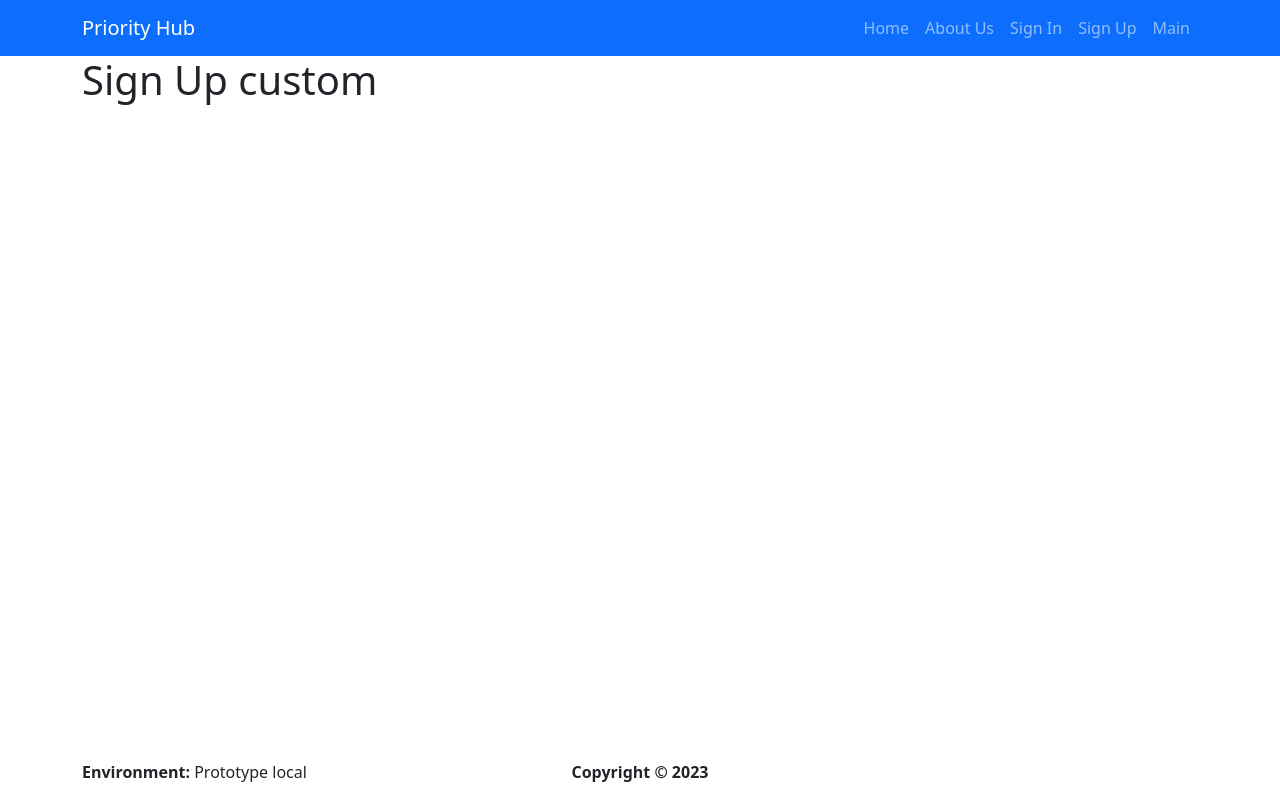
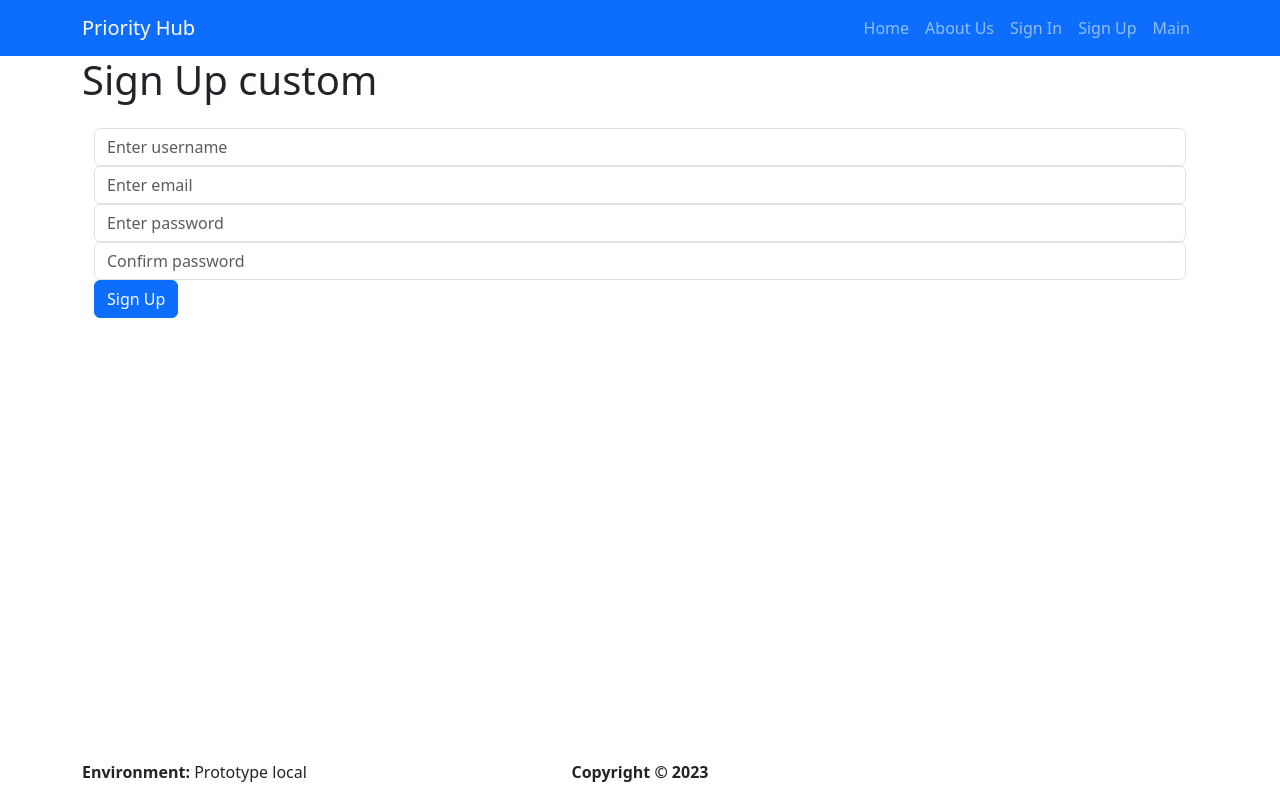
Before and after one commit to LMAR5/priority-hub-web, a React (Create React App) app in the folder application/frontend/: page /SignUp in a window 1280 px wide. Built offline with nearby package versions, Linux system fonts and the light colour scheme.

Commit message:
Add input and button for signup

```diff
--- a/application/frontend/src/components/Authentication/SignUpCustom.js
+++ b/application/frontend/src/components/Authentication/SignUpCustom.js
@@ -1,8 +1,43 @@
 import React from 'react';
+import Button from 'react-bootstrap/Button';
+import Form from 'react-bootstrap/Form';
+import Container from 'react-bootstrap/Container';
+import Row from 'react-bootstrap/Row';
+import Col from 'react-bootstrap/Col';
 
-function SignUpCustom(){
-    return(
-        <h1>Sign Up custom</h1>
+function SignUpCustom() {
+    return (
+        <>
+            <h1>Sign Up custom</h1>
+
+            <Container>
+                <Row>
+                    <Col>
+                        <Form>
+                            <Form.Group className='mb-3' controlId='formUsername' />
+                            <Form.Control type='user' placeholder='Enter username' />
+
+                            <Form.Group classname='mb-3' controlId='formBasicEmail' />
+                            <Form.Control type='email' placeholder='Enter email' />
+
+
+                            <Form.Group classname='mb-3' controlId='formPassword' />
+                            <Form.Control type='password' placeholder='Enter password' />
+
+                            <Form.Group classname='mb-3' controlId='formConfirmPassword' />
+                            <Form.Control type='password' placeholder='Confirm password' />
+
+                            <Button variant="primary">Sign Up</Button>{' '}
+                        </Form>
+                    </Col>
+                </Row>
+
+
+
+
+            </Container>
+
+        </>
     );
 }
 
```
